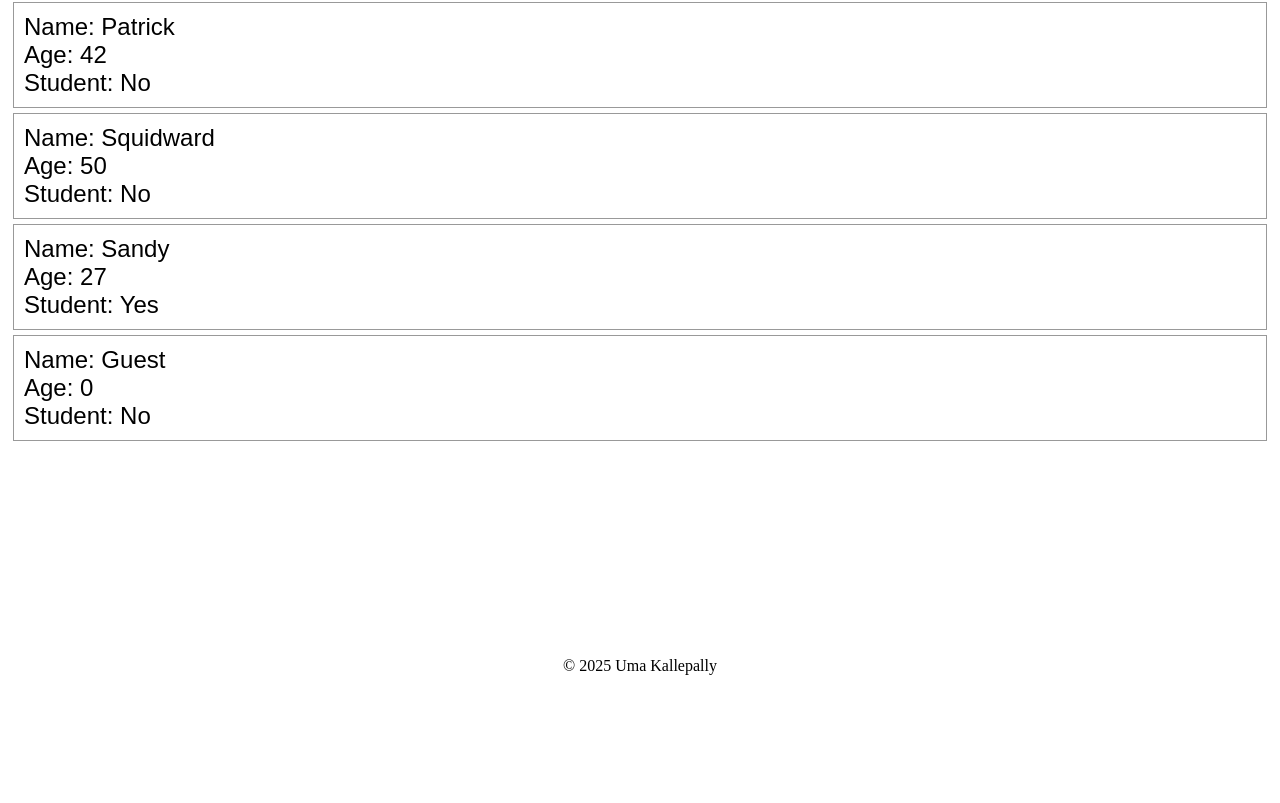
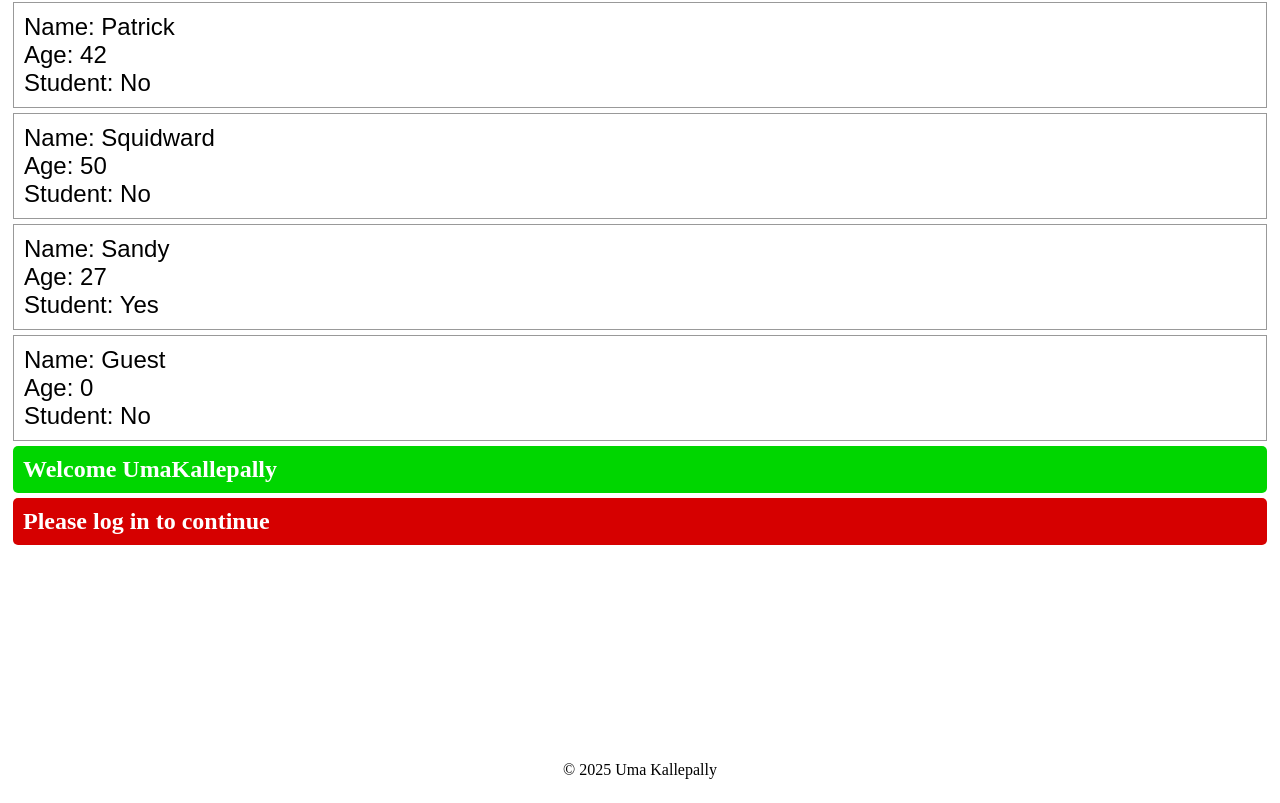
Before and after one commit to u3m2a1/React-practice1, a React (Vite) app in the folder my-react-app/: page / in a window 1280 px wide. Shown: the part 562-1365 px from the top of the page. Before the commit the page ends 1261 px from the top, so only its background shows below. Built offline with nearby package versions, Linux system fonts and the light colour scheme.

Commit message:
conditional rendering

```diff
--- a/my-react-app/src/App.jsx
+++ b/my-react-app/src/App.jsx
@@ -6,6 +6,7 @@
 import Button2 from "./Button/Button2"
 import Button3 from "./Button3"
 import Student from "./Student"
+import UserGreeting from "./UserGreeting"
 
 function App() {
 
@@ -23,6 +24,8 @@
       <Student name="Squidward" age={50} isStudent={false}/>
       <Student name="Sandy" age={27} isStudent={true}/>
       <Student />
+      <UserGreeting isLoggedIn = {true} username = "UmaKallepally"/>
+      <UserGreeting />
       <Footer />
     </>
   )
--- /dev/null
+++ b/my-react-app/src/UserGreeting.jsx
@@ -0,0 +1,21 @@
+import PropTypes from "prop-types";
+import { withPropTypesCheck } from "./withPropTypesCheck";
+
+function UserGreeting({isLoggedIn = false, username = "Guest"}) {
+
+  const welcomeMessage = <h3 className="welcome-message">
+                          Welcome {username}
+                          </h3>;
+  const loginPrompt = <h3 className="login-prompt">
+                      Please log in to continue
+                      </h3>;
+
+  return (isLoggedIn ?  welcomeMessage : loginPrompt);
+}
+
+UserGreeting.propTypes = {
+  isLoggedIn : PropTypes.bool,
+  username : PropTypes.string,
+}
+
+export default withPropTypesCheck(UserGreeting)
--- a/my-react-app/src/index.css
+++ b/my-react-app/src/index.css
@@ -64,3 +64,21 @@
 .student p {
   margin: 0;
 }
+
+.welcome-message {
+  font-size: 1.5em;
+  background-color: hsl(120, 100%, 42%);
+  color: white;
+  padding: 10px;
+  border-radius: 5px;
+  margin: 5px;
+}
+
+.login-prompt {
+  font-size: 1.5em;
+  background-color: hsl(0, 100%, 42%);
+  color: white;
+  padding: 10px;
+  border-radius: 5px;
+  margin: 5px;
+}
```
